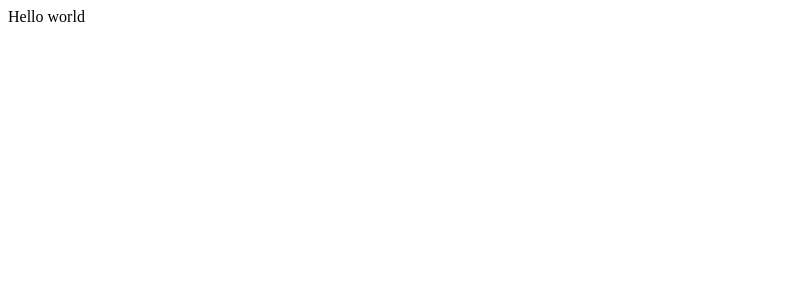
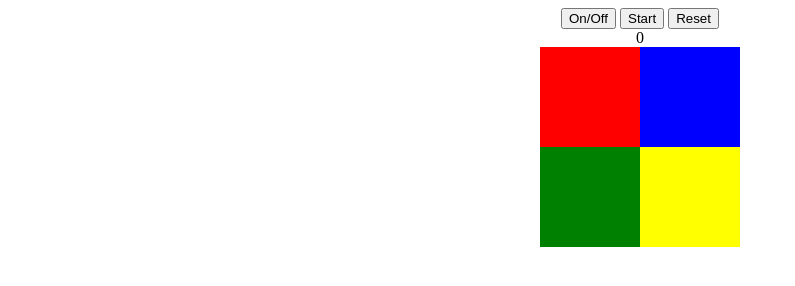
Before and after one commit to ro-main/simon-game, a website: page index.html in a window 1280 px wide. Shown: the whole page, without its empty margins (0-795 px from the left). Drawn offline with Linux system fonts and the light colour scheme.

Commit message:
setup + html css raw template

```diff
--- a/index.html
+++ b/index.html
@@ -3,7 +3,24 @@
         <link rel="stylesheet" href="main.css">
     </head>
     <body>
-        <p>Hello world</p>
+        <div id="board">
+            <div id="settings">
+                <button id="on-off" class="setting-button">On/Off</button>
+                <button id="start" class="setting-button">Start</button>
+                <button id="reset" class="setting-button">Reset</button>
+                <div id="score">0</div>
+            </div>
+            <div id="buttons">
+                <div class="row">
+                    <div id="red" class="button"></div>
+                    <div id="blue" class="button"></div>
+                </div>
+                <div class="row">
+                    <div id="green" class="button"></div>
+                    <div id="yellow" class="button"></div>
+                </div>
+            </div>
+        </div>
         <script async src="main.js"></script>
     </body>
 </html>
--- a/main.css
+++ b/main.css
@@ -0,0 +1,31 @@
+#board {
+    text-align: center;
+    margin: auto;
+    width: 200px;
+}
+
+.row {
+    display: block;
+}
+
+.button {
+    width: 100px;
+    height: 100px;
+    display: table-cell;
+}
+
+#red {
+    background-color: red;
+}
+
+#blue {
+    background-color: blue;
+}
+
+#green {
+    background-color: green;
+}
+
+#yellow {
+    background-color: yellow;
+}
--- a/main.js
+++ b/main.js
@@ -0,0 +1,13 @@
+/* eslint-env browser */
+/* eslint no-console: ["error", { allow: ["warn", "error", "log"] }] */
+/* eslint no-use-before-define: ["error", { "functions": false }] */
+
+function start() {
+  document.getElementById('buttons').addEventListener('click', () => {
+
+  });
+}
+
+document.getElementById('on-off').addEventListener('click', () => {
+  start();
+});
```
Also changed, not shown: package.json (added, +24 -0 lines), .eslintrc.js (added), images.jpeg (added), 2 other files.
